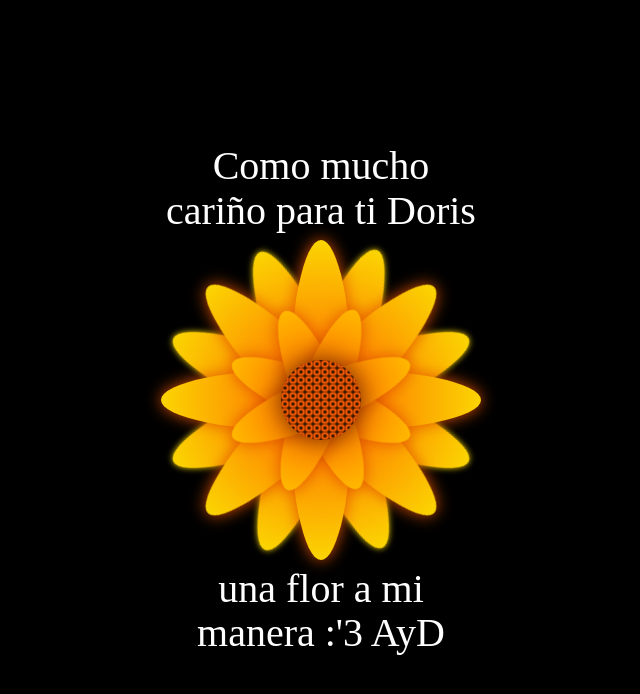
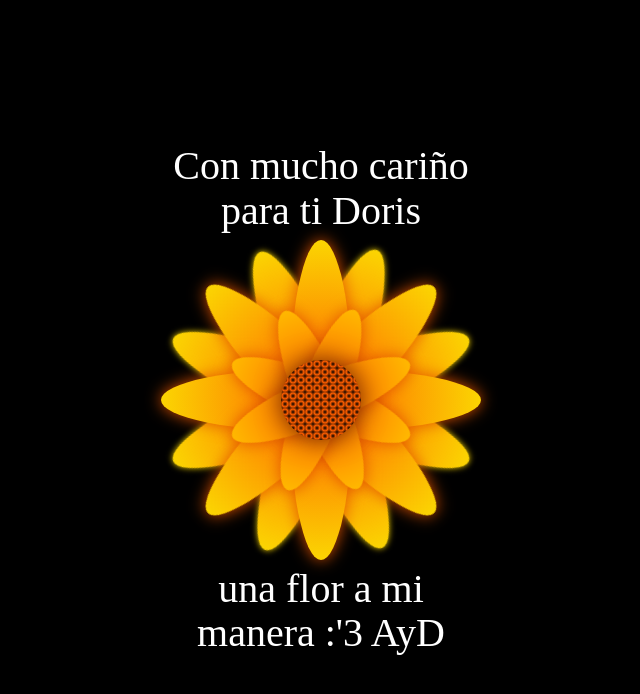
Before and after one commit to afernandeze/flores_amarillas_doris, a plain HTML site: page docs/index.html in a window 1280 px wide. Shown: the whole page, without its empty margins (319-959 px from the left). Drawn offline with Linux system fonts and the light colour scheme.

Commit message:
Update index.html

```diff
--- a/docs/index.html
+++ b/docs/index.html
@@ -10,7 +10,7 @@
 <body>
 
 <div class="flower">
-    <div class="text-above">Como mucho cariño para ti Doris  </div>
+    <div class="text-above">Con mucho cariño para ti Doris  </div>
     <div class="mid">
     </div>
     <div class="Petal1 p1">
```
